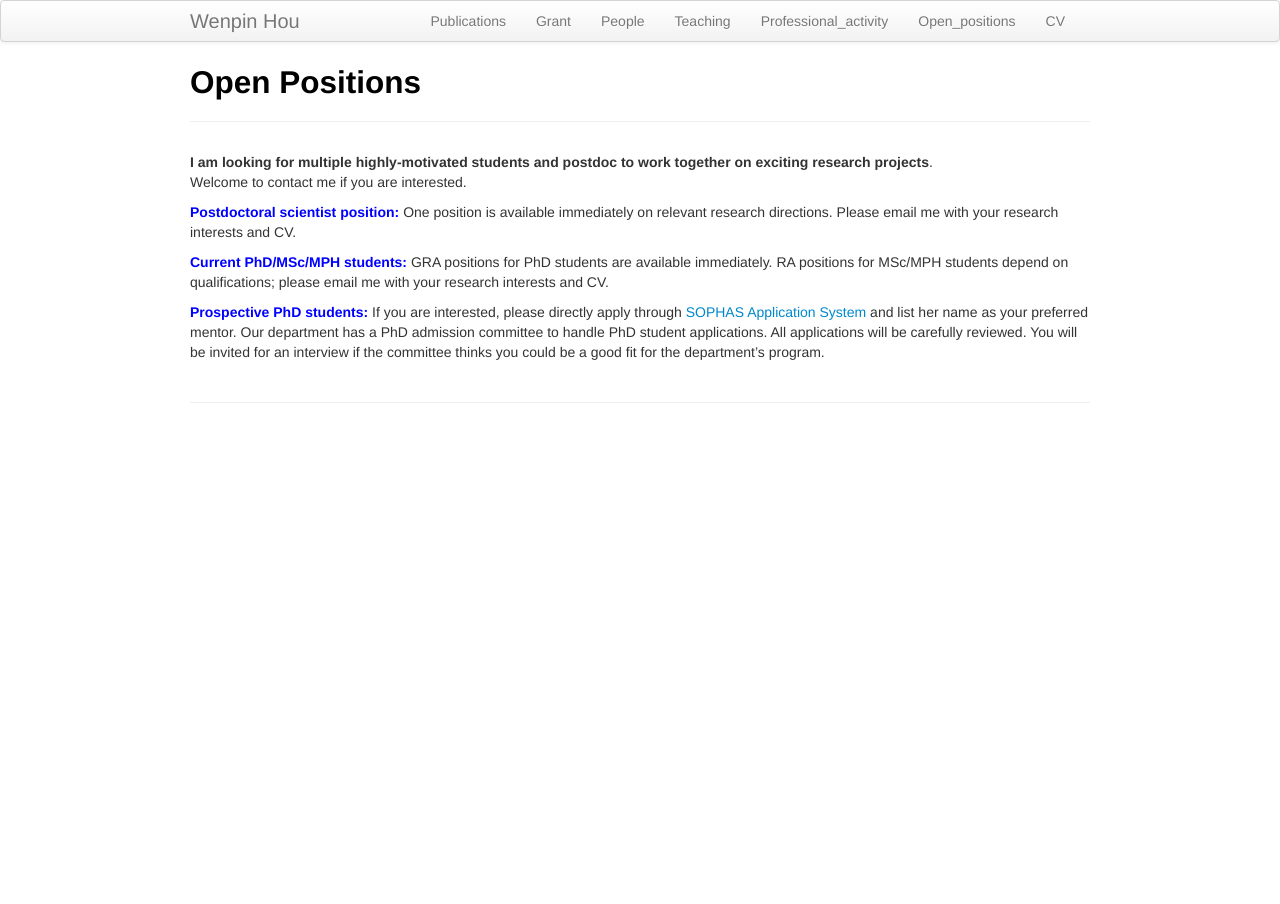
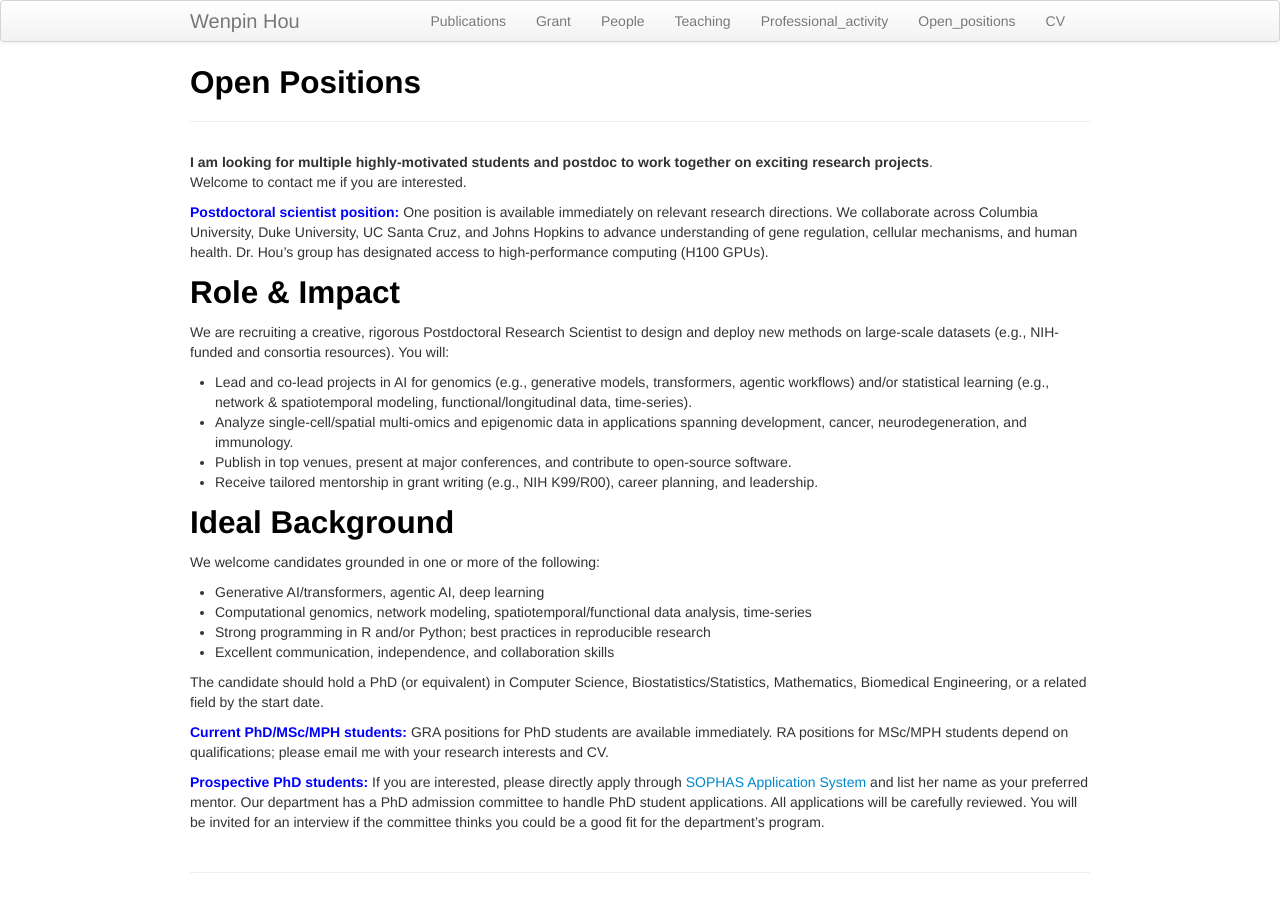
Before and after one commit to Winnie09/Wenpin_Hou, a Jekyll site: the page built from pages/open_positions.md, in a window 1280 px wide. Built offline with Jekyll 4.4.1, drawn with Linux system fonts in a browser that asks for light colours.

Commit message:
postdoc pos

```diff
--- a/pages/open_positions.md
+++ b/pages/open_positions.md
@@ -7,7 +7,27 @@ title: Open Positions
 Welcome to contact me if you are interested.
 
 
-**<span style="color: blue;"> Postdoctoral scientist position: </span>**  One position is available immediately on relevant research directions. Please email me with your research interests and CV.
+**<span style="color: blue;"> Postdoctoral scientist position: </span>**  One position is available immediately on relevant research directions. We collaborate across Columbia University, Duke University, UC Santa Cruz, and Johns Hopkins to advance understanding of gene regulation, cellular mechanisms, and human health. Dr. Hou’s group has designated access to high-performance computing (H100 GPUs).
+
+## Role & Impact
+We are recruiting a creative, rigorous Postdoctoral Research Scientist to design and deploy new methods on large-scale datasets (e.g., NIH-funded and consortia resources). You will:
+
+- Lead and co-lead projects in AI for genomics (e.g., generative models, transformers, agentic workflows) and/or statistical learning (e.g., network & spatiotemporal modeling, functional/longitudinal data, time-series).
+- Analyze single-cell/spatial multi-omics and epigenomic data in applications spanning development, cancer, neurodegeneration, and immunology.
+- Publish in top venues, present at major conferences, and contribute to open-source software.
+- Receive tailored mentorship in grant writing (e.g., NIH K99/R00), career planning, and leadership.
+
+## Ideal Background
+We welcome candidates grounded in one or more of the following:
+
+- Generative AI/transformers, agentic AI, deep learning
+- Computational genomics, network modeling, spatiotemporal/functional data analysis, time-series
+- Strong programming in R and/or Python; best practices in reproducible research
+- Excellent communication, independence, and collaboration skills
+
+The candidate should hold a PhD (or equivalent) in Computer Science, Biostatistics/Statistics, Mathematics, Biomedical Engineering, or a related field by the start date.
+
+
 
 **<span style="color: blue;"> Current PhD/MSc/MPH students: </span>**  GRA positions for PhD students are available immediately. RA positions for MSc/MPH students depend on qualifications; please email me with your research interests and CV.
 
```
